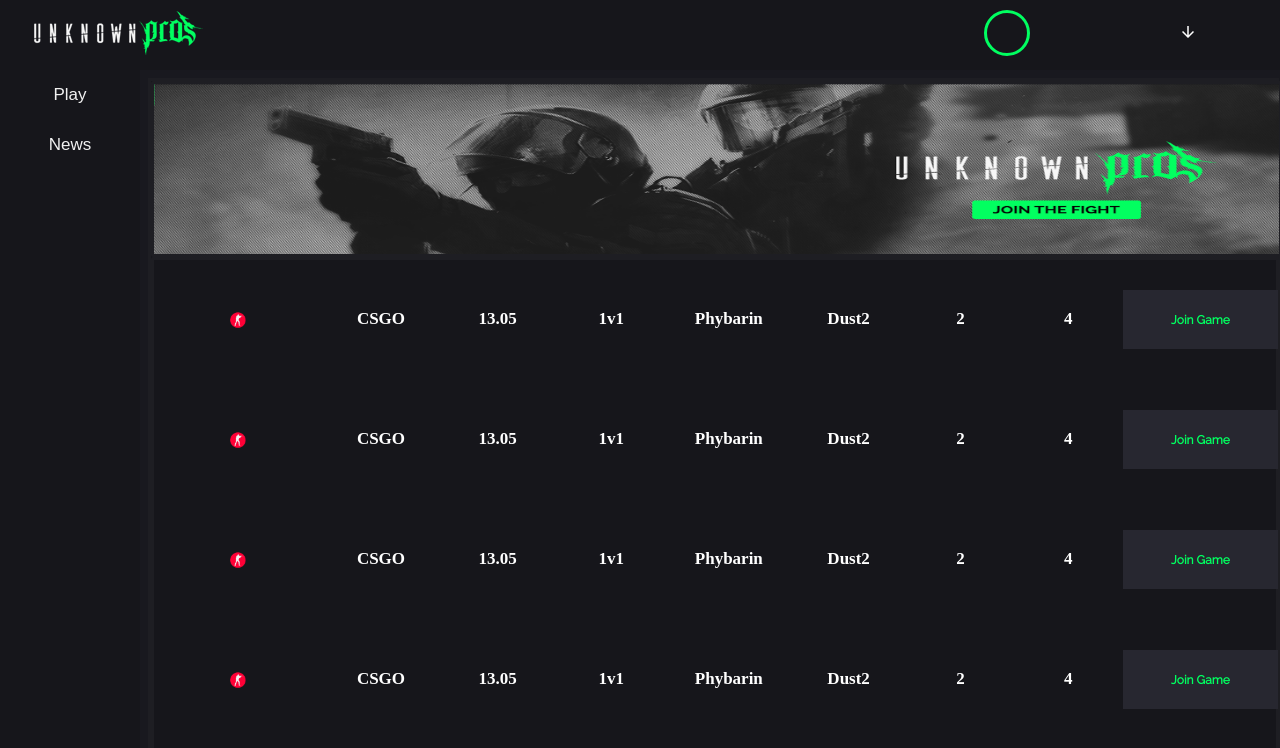
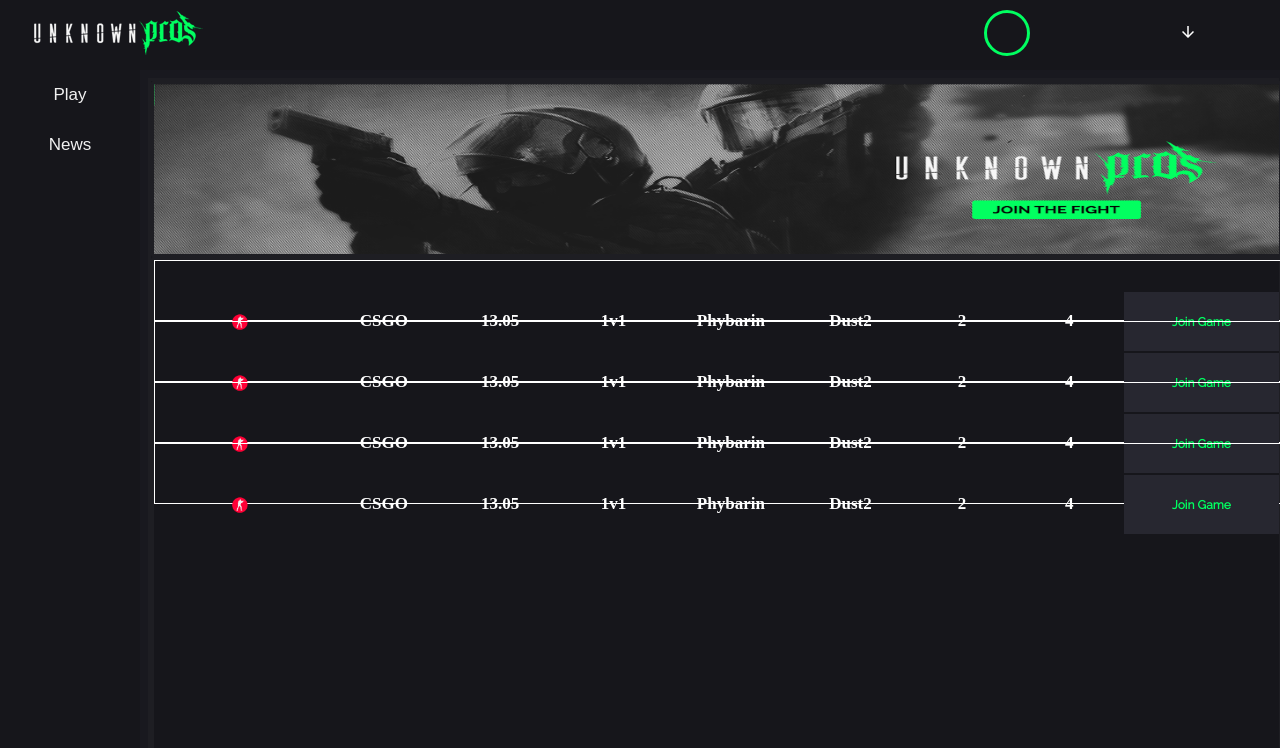
Before and after one commit to ertugdlk/up_react, a React (Create React App) app: page /dashboard in a window 1280 px wide. Shown: the top 748 px of the page. Built offline with nearby package versions, Linux system fonts and the light colour scheme; no server answers.

Commit message:
Gamerow design changes

```diff
--- a/src/components/Common/GameRoomRow.css
+++ b/src/components/Common/GameRoomRow.css
@@ -9,6 +9,8 @@
     text-align: center;
     color: white;
     height: 59px;
+    position: relative;
+    border: 1px solid white;
 }
 
 td{
--- a/src/components/Common/GameRoomRow.js
+++ b/src/components/Common/GameRoomRow.js
@@ -22,8 +22,10 @@
         */
 
     return(
-                <tr className='GameRowContainer'>
+                <div className='GameRowContainer'>
+                    <td>
                     <img src ={Logo} className='minikLogo'></img>
+                    </td>
                     <td>{gameDetail.GameName}CSGO</td>
                     <td>{gameDetail.Time}13.05</td>
                     <td>{gameDetail.Mode}1v1</td>
@@ -34,7 +36,7 @@
                     <td className='operation'>
                         <button className='GameRowButton'>Join Game</button>
                     </td>
-                </tr>
+                </div>
         )
 }
 
--- a/src/components/Dashboard.css
+++ b/src/components/Dashboard.css
@@ -26,6 +26,7 @@
     width: 100%;
     height: 500px;
     border-radius: 2px;
+    background-color: #16161b;
     border: 3px solid #1e1e23;
 }
 
```
